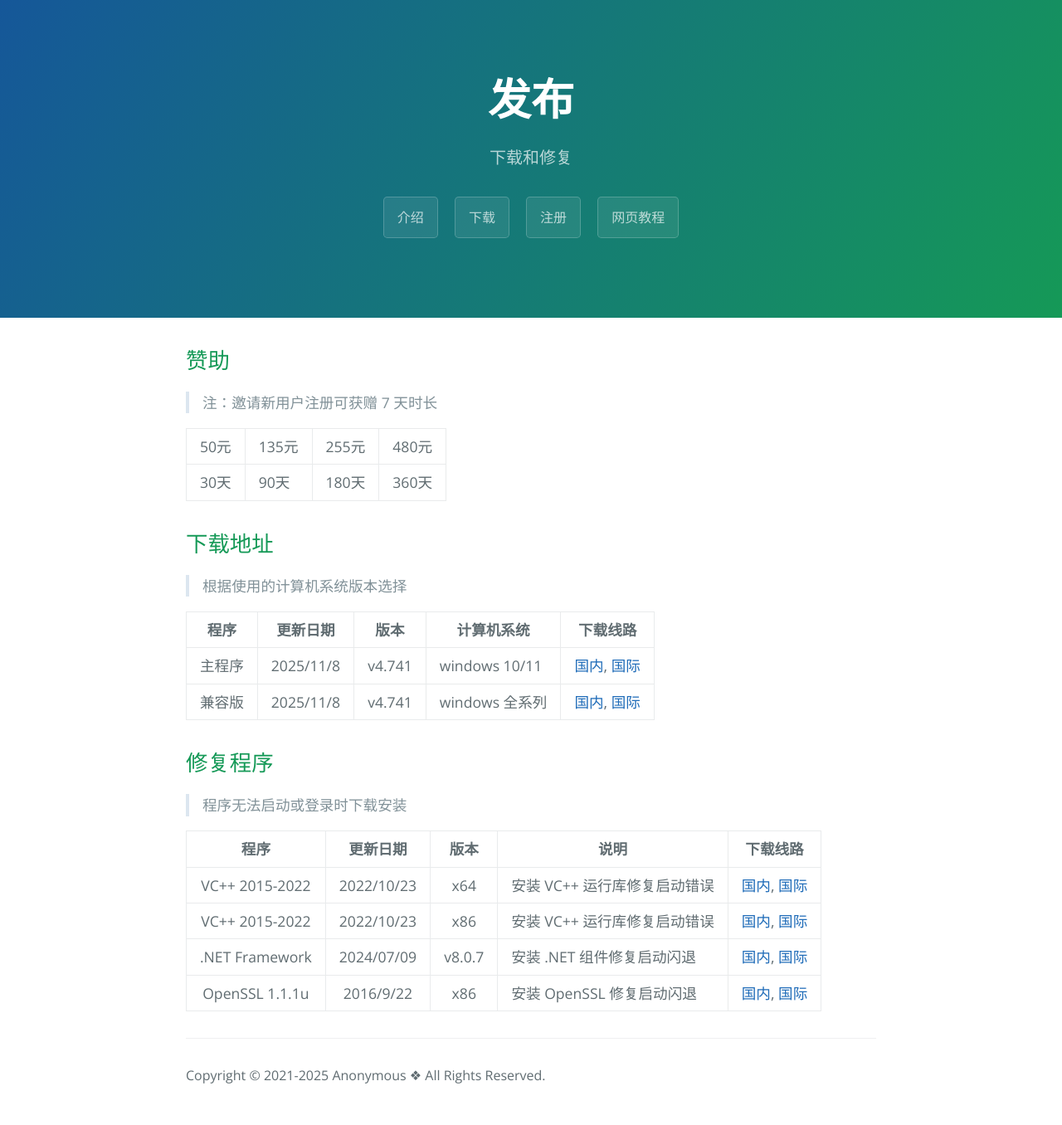
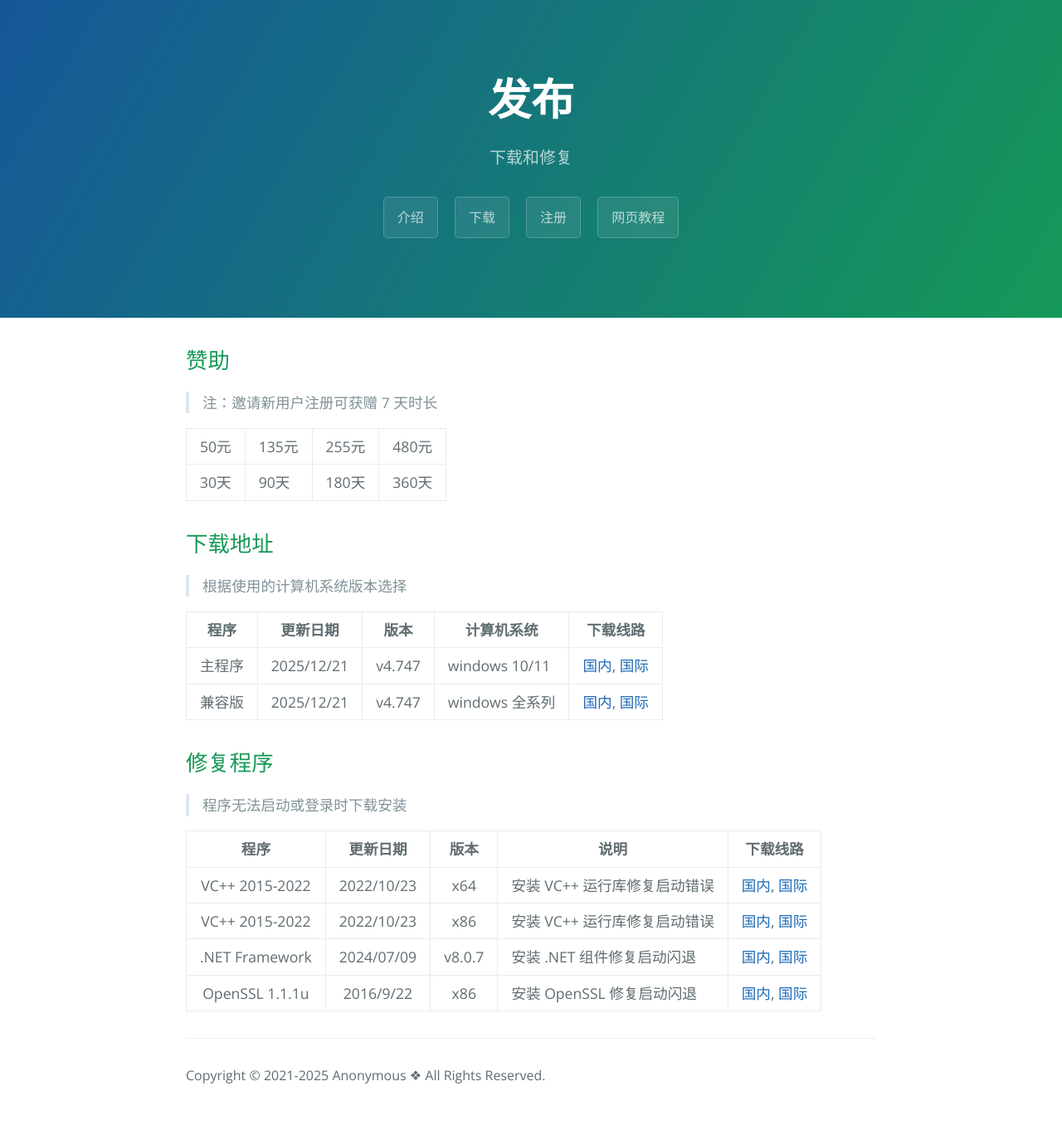
Before and after one commit to ProjectArkClub/ProjectArkClub.github.io, a Jekyll site: the page built from release.md, in a window 1280 px wide. Shown: the whole page at 83% size. Built offline with Jekyll 4.4.1, drawn with Linux system fonts in a browser that asks for light colours.

Commit message:
new version

```diff
--- a/_config.yml
+++ b/_config.yml
@@ -39,8 +39,8 @@ fastgit_url: https://fastgit.projectark.vip/https://raw.githubusercontent.com/Pr
 bucket_url: https://download-projectark-1258640941.cos.ap-shanghai.myqcloud.com
 google_analytics: G-Q0B9W70VGJ
 projectArk: False
-projectArk_version: v4.741
-projectArk_version_update: 2025/11/8
+projectArk_version: v4.747
+projectArk_version_update: 2025/12/21
 projectArk_update_version: v3.7.9.0
 
 # Build settings
```
